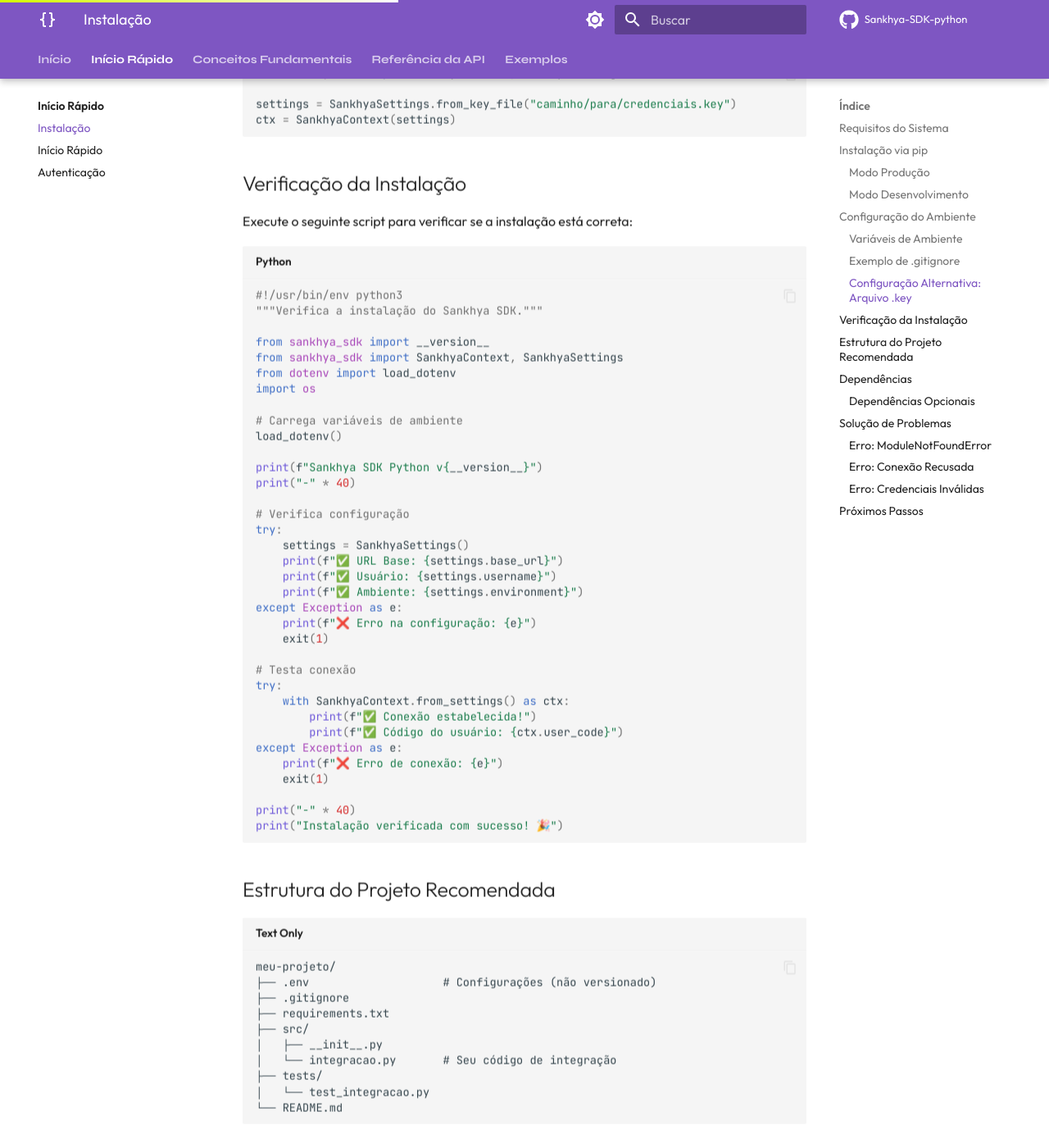
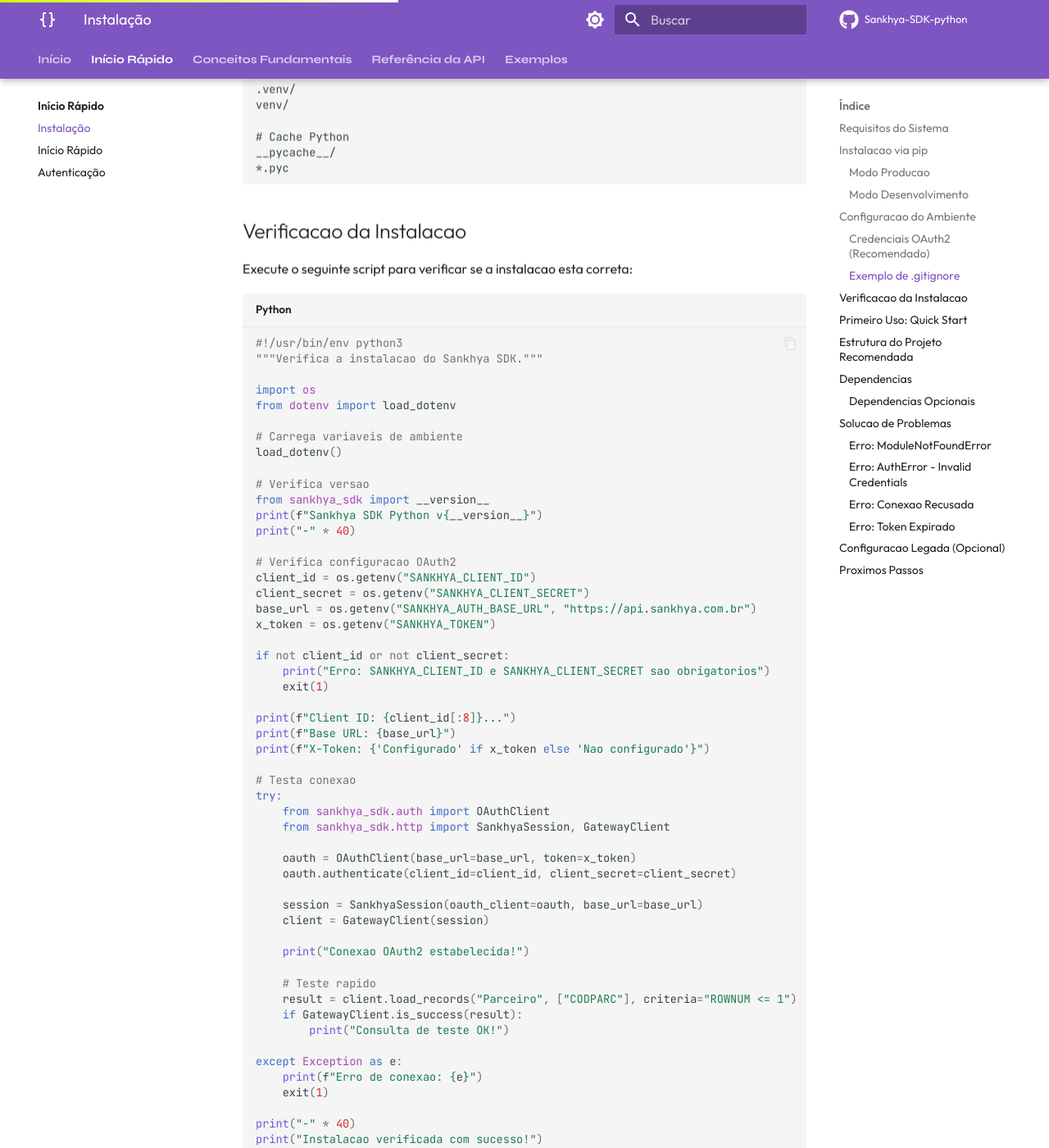
Before and after one commit to ssmvictor/Sankhya-SDK-python, an MkDocs documentation site: the page built from docs/getting-started/installation.md, in a window 1280 px wide and 1400 px high, scrolled down 2508 px. Shown: the whole window at 82% size. Built offline with MkDocs 1.6.1 and Material for MkDocs 9.7.7, drawn with Linux system fonts in a browser that asks for light colours; comment, search, counter and statistics services are not loaded; the version menu is left out; some of the changed text lies outside the part shown.

Commit message:
docs(getting-started): atualizar instalacao e quick start para oauth2

````diff
--- a/docs/getting-started/installation.md
+++ b/docs/getting-started/installation.md
@@ -1,24 +1,24 @@
-# Instalação
+# Instalacao
 
 Este guia detalha como instalar e configurar o Sankhya SDK Python em seu ambiente de desenvolvimento.
 
 ## Requisitos do Sistema
 
-| Requisito | Versão Mínima | Recomendada |
+| Requisito | Versao Minima | Recomendada |
 |-----------|---------------|-------------|
 | Python | 3.10 | 3.11+ |
-| pip | 21.0 | Última |
+| pip | 21.0 | Ultima |
 | Sistema Operacional | Windows/Linux/macOS | - |
 
-## Instalação via pip
+## Instalacao via pip
 
-### Modo Produção
+### Modo Producao
 
 ```bash
-# Instalação básica
+# Instalacao basica
 pip install sankhya-sdk-python
 
-# Com suporte a operações assíncronas
+# Com suporte a operacoes assincronas
 pip install sankhya-sdk-python[async]
 ```
 
@@ -44,39 +44,51 @@
 pip install -e ".[dev,async,docs]"
 ```
 
-## Configuração do Ambiente
+## Configuracao do Ambiente
 
-### Variáveis de Ambiente
+### Credenciais OAuth2 (Recomendado)
+
+O SDK utiliza autenticacao **OAuth2** com `client_id` e `client_secret`. Esta e a abordagem recomendada para novas integracoes.
+
+#### 1. Obter Credenciais
+
+Acesse o [Portal do Desenvolvedor Sankhya](https://areadev.sankhya.com.br/):
+
+1. Crie uma **Solucao**
+2. Crie um **Componente de Integracao**
+3. Copie o **Client ID** e **Client Secret**
+4. Obtenha o **X-Token** no Sankhya OM > Configuracoes Gateway > Chave do Cliente
+
+#### 2. Variaveis de Ambiente
 
 Crie um arquivo `.env` na raiz do seu projeto:
 
 ```ini
 # .env
-# Configurações de Conexão Sankhya
+# Configuracoes OAuth2 Sankhya
 
-# URL base da API (sem barra final)
-SANKHYA_BASE_URL=https://api.sankhya.com.br
+# Credenciais OAuth2 (obrigatorias)
+SANKHYA_CLIENT_ID=seu_client_id
+SANKHYA_CLIENT_SECRET=seu_client_secret
 
-# Credenciais
-SANKHYA_USERNAME=seu_usuario
-SANKHYA_PASSWORD=sua_senha
+# URL base da API
+SANKHYA_AUTH_BASE_URL=https://api.sankhya.com.br
 
-# Ambiente (producao, homologacao, treinamento)
-SANKHYA_ENVIRONMENT=producao
+# Token de Integracao (X-Token)
+SANKHYA_TOKEN=seu_x_token
 
-# Configurações Opcionais
+# Configuracoes Opcionais
 SANKHYA_TIMEOUT=30
-SANKHYA_MAX_RETRIES=3
 SANKHYA_LOG_LEVEL=INFO
 ```
 
-!!! warning "Segurança"
+!!! warning "Seguranca"
     Nunca versione arquivos `.env` com credenciais reais. Adicione `.env` ao seu `.gitignore`.
 
 ### Exemplo de .gitignore
 
 ```gitignore
-# Arquivos de configuração sensíveis
+# Arquivos de configuracao sensiveis
 .env
 .env.local
 *.key
@@ -90,96 +102,148 @@
 *.pyc
 ```
 
-### Configuração Alternativa: Arquivo .key
+## Verificacao da Instalacao
 
-Para ambientes mais seguros, você pode usar um arquivo de chave encriptado:
-
-```python
-from sankhya_sdk import SankhyaContext, SankhyaSettings
-
-settings = SankhyaSettings.from_key_file("caminho/para/credenciais.key")
-ctx = SankhyaContext(settings)
-```
-
-## Verificação da Instalação
-
-Execute o seguinte script para verificar se a instalação está correta:
+Execute o seguinte script para verificar se a instalacao esta correta:
 
 ```python
 #!/usr/bin/env python3
-"""Verifica a instalação do Sankhya SDK."""
+"""Verifica a instalacao do Sankhya SDK."""
 
-from sankhya_sdk import __version__
-from sankhya_sdk import SankhyaContext, SankhyaSettings
+import os
 from dotenv import load_dotenv
-import os
 
-# Carrega variáveis de ambiente
+# Carrega variaveis de ambiente
 load_dotenv()
 
+# Verifica versao
+from sankhya_sdk import __version__
 print(f"Sankhya SDK Python v{__version__}")
 print("-" * 40)
 
-# Verifica configuração
-try:
-    settings = SankhyaSettings()
-    print(f"✅ URL Base: {settings.base_url}")
-    print(f"✅ Usuário: {settings.username}")
-    print(f"✅ Ambiente: {settings.environment}")
-except Exception as e:
-    print(f"❌ Erro na configuração: {e}")
+# Verifica configuracao OAuth2
+client_id = os.getenv("SANKHYA_CLIENT_ID")
+client_secret = os.getenv("SANKHYA_CLIENT_SECRET")
+base_url = os.getenv("SANKHYA_AUTH_BASE_URL", "https://api.sankhya.com.br")
+x_token = os.getenv("SANKHYA_TOKEN")
+
+if not client_id or not client_secret:
+    print("Erro: SANKHYA_CLIENT_ID e SANKHYA_CLIENT_SECRET sao obrigatorios")
     exit(1)
 
-# Testa conexão
+print(f"Client ID: {client_id[:8]}...")
+print(f"Base URL: {base_url}")
+print(f"X-Token: {'Configurado' if x_token else 'Nao configurado'}")
+
+# Testa conexao
 try:
-    with SankhyaContext.from_settings() as ctx:
-        print(f"✅ Conexão estabelecida!")
-        print(f"✅ Código do usuário: {ctx.user_code}")
+    from sankhya_sdk.auth import OAuthClient
+    from sankhya_sdk.http import SankhyaSession, GatewayClient
+
+    oauth = OAuthClient(base_url=base_url, token=x_token)
+    oauth.authenticate(client_id=client_id, client_secret=client_secret)
+
+    session = SankhyaSession(oauth_client=oauth, base_url=base_url)
+    client = GatewayClient(session)
+
+    print("Conexao OAuth2 estabelecida!")
+
+    # Teste rapido
+    result = client.load_records("Parceiro", ["CODPARC"], criteria="ROWNUM <= 1")
+    if GatewayClient.is_success(result):
+        print("Consulta de teste OK!")
+
 except Exception as e:
-    print(f"❌ Erro de conexão: {e}")
+    print(f"Erro de conexao: {e}")
     exit(1)
 
 print("-" * 40)
-print("Instalação verificada com sucesso! 🎉")
+print("Instalacao verificada com sucesso!")
+```
+
+## Primeiro Uso: Quick Start
+
+Apos a instalacao, voce pode comecar a usar o SDK:
+
+```python
+import os
+from dotenv import load_dotenv
+from sankhya_sdk.auth import OAuthClient
+from sankhya_sdk.http import SankhyaSession, GatewayClient
+
+load_dotenv()
+
+# 1. Autenticar via OAuth2
+oauth = OAuthClient(
+    base_url=os.getenv("SANKHYA_AUTH_BASE_URL", "https://api.sankhya.com.br"),
+    token=os.getenv("SANKHYA_TOKEN")
+)
+oauth.authenticate(
+    client_id=os.getenv("SANKHYA_CLIENT_ID"),
+    client_secret=os.getenv("SANKHYA_CLIENT_SECRET")
+)
+
+# 2. Criar sessao e cliente
+session = SankhyaSession(oauth_client=oauth, base_url=os.getenv("SANKHYA_AUTH_BASE_URL"))
+client = GatewayClient(session)
+
+# 3. Consultar dados
+result = client.load_records(
+    entity="Parceiro",
+    fields=["CODPARC", "NOMEPARC", "CGC_CPF"],
+    criteria="ATIVO = 'S'"
+)
+
+# 4. Processar resultados
+records = GatewayClient.extract_records(result)
+for r in records[:5]:
+    print(f"{r['CODPARC']}: {r['NOMEPARC']}")
+
+# 5. Atualizar registro (UPDATE PARCIAL - novo!)
+client.save_record(
+    entity="Parceiro",
+    fields={"EMAIL": "novo@email.com"},
+    pk={"CODPARC": 1}  # Envia apenas campos alterados
+)
 ```
 
 ## Estrutura do Projeto Recomendada
 
 ```
 meu-projeto/
-├── .env                    # Configurações (não versionado)
-├── .gitignore
-├── requirements.txt
-├── src/
-│   ├── __init__.py
-│   └── integracao.py       # Seu código de integração
-├── tests/
-│   └── test_integracao.py
-└── README.md
+    .env                    # Configuracoes OAuth2 (nao versionado)
+    .gitignore
+    requirements.txt
+    src/
+        __init__.py
+        integracao.py       # Seu codigo de integracao
+    tests/
+        test_integracao.py
+    README.md
 ```
 
-## Dependências
+## Dependencias
 
-O SDK inclui as seguintes dependências principais:
+O SDK inclui as seguintes dependencias principais:
 
-| Pacote | Versão | Descrição |
+| Pacote | Versao | Descricao |
 |--------|--------|-----------|
-| `requests` | ≥2.31.0 | Cliente HTTP |
-| `pydantic` | ≥2.5.0 | Validação de dados |
-| `pydantic-settings` | ≥2.1.0 | Configurações |
-| `python-dotenv` | ≥1.0.0 | Variáveis de ambiente |
-| `lxml` | ≥5.0.0 | Processamento XML |
+| `requests` | >=2.31.0 | Cliente HTTP |
+| `pydantic` | >=2.5.0 | Validacao de dados |
+| `pydantic-settings` | >=2.1.0 | Configuracoes |
+| `python-dotenv` | >=1.0.0 | Variaveis de ambiente |
+| `lxml` | >=5.0.0 | Processamento XML |
 
-### Dependências Opcionais
+### Dependencias Opcionais
 
-| Pacote | Grupo | Descrição |
+| Pacote | Grupo | Descricao |
 |--------|-------|-----------|
-| `httpx` | async | Cliente HTTP assíncrono |
-| `aiofiles` | async | I/O de arquivos assíncrono |
+| `httpx` | async | Cliente HTTP assincrono |
+| `aiofiles` | async | I/O de arquivos assincrono |
 | `pytest` | dev | Framework de testes |
-| `mkdocs` | docs | Documentação |
+| `mkdocs` | docs | Documentacao |
 
-## Solução de Problemas
+## Solucao de Problemas
 
 ### Erro: ModuleNotFoundError
 
@@ -187,38 +251,69 @@
 ModuleNotFoundError: No module named 'sankhya_sdk'
 ```
 
-**Solução:** Verifique se o ambiente virtual está ativado e o pacote instalado:
+**Solucao:** Verifique se o ambiente virtual esta ativado e o pacote instalado:
 
 ```bash
 pip list | grep sankhya
 ```
 
-### Erro: Conexão Recusada
+### Erro: AuthError - Invalid Credentials
+
+```
+AuthError: Authentication failed
+```
+
+**Solucoes:**
+
+1. Verifique `SANKHYA_CLIENT_ID` e `SANKHYA_CLIENT_SECRET`
+2. Confirme que o componente esta ativo no Portal do Desenvolvedor
+3. Verifique se o `X-Token` esta correto (se exigido)
+
+### Erro: Conexao Recusada
 
 ```
 ConnectionError: Unable to connect to API
 ```
 
-**Soluções:**
+**Solucoes:**
 
-1. Verifique a URL no `.env`
+1. Verifique a URL no `.env` (`SANKHYA_AUTH_BASE_URL`)
 2. Teste conectividade de rede
-3. Verifique se há firewall bloqueando
+3. Verifique se ha firewall bloqueando
 
-### Erro: Credenciais Inválidas
+### Erro: Token Expirado
 
-```
-ServiceRequestInvalidAuthorizationException: Invalid credentials
+O SDK renova automaticamente tokens expirados. Se persistir:
+
+```python
+# Forcaar renovacao manual
+oauth.authenticate(client_id=..., client_secret=...)
 ```
 
-**Soluções:**
+## Configuracao Legada (Opcional)
 
-1. Verifique usuário e senha
-2. Confirme que o usuário tem acesso à API
-3. Verifique o ambiente (produção vs homologação)
+Para compatibilidade com integracoes existentes, o SDK ainda suporta autenticacao via usuario/senha:
 
-## Próximos Passos
+```ini
+# .env (modo legado)
+SANKHYA_BASE_URL=https://api.sankhya.com.br
+SANKHYA_USERNAME=seu_usuario
+SANKHYA_PASSWORD=sua_senha
+```
 
-- [Início Rápido](quick-start.md) - Crie sua primeira integração
-- [Autenticação](authentication.md) - Aprofunde-se em autenticação
-- [Arquitetura](../core-concepts/architecture.md) - Entenda a estrutura do SDK
+```python
+from sankhya_sdk import SankhyaContext
+
+with SankhyaContext.from_settings() as ctx:
+    # Usar wrappers legados...
+    pass
+```
+
+!!! warning "Recomendacao"
+    Para novas integracoes, sempre prefira OAuth2 (`OAuthClient` + `SankhyaSession`).
+
+## Proximos Passos
+
+- [Inicio Rapido](quick-start.md) - Crie sua primeira integracao
+- [Autenticacao](authentication.md) - Aprofunde-se em autenticacao OAuth2
+- [Gateway Client](../api-reference/gateway-client.md) - Referencia completa da API
````
Also changed, not shown: other parts of docs/getting-started/installation.md (+2 -2 lines), docs/getting-started/quick-start.md (+40 -10 lines).
